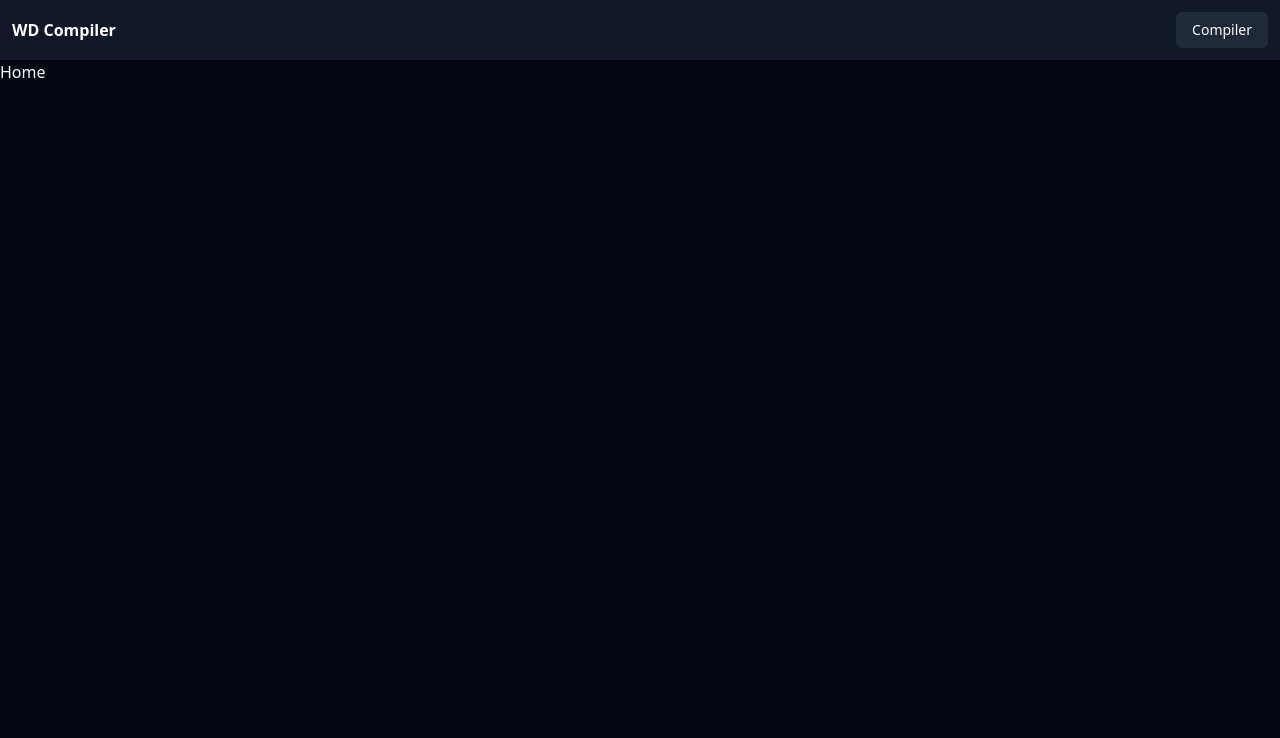
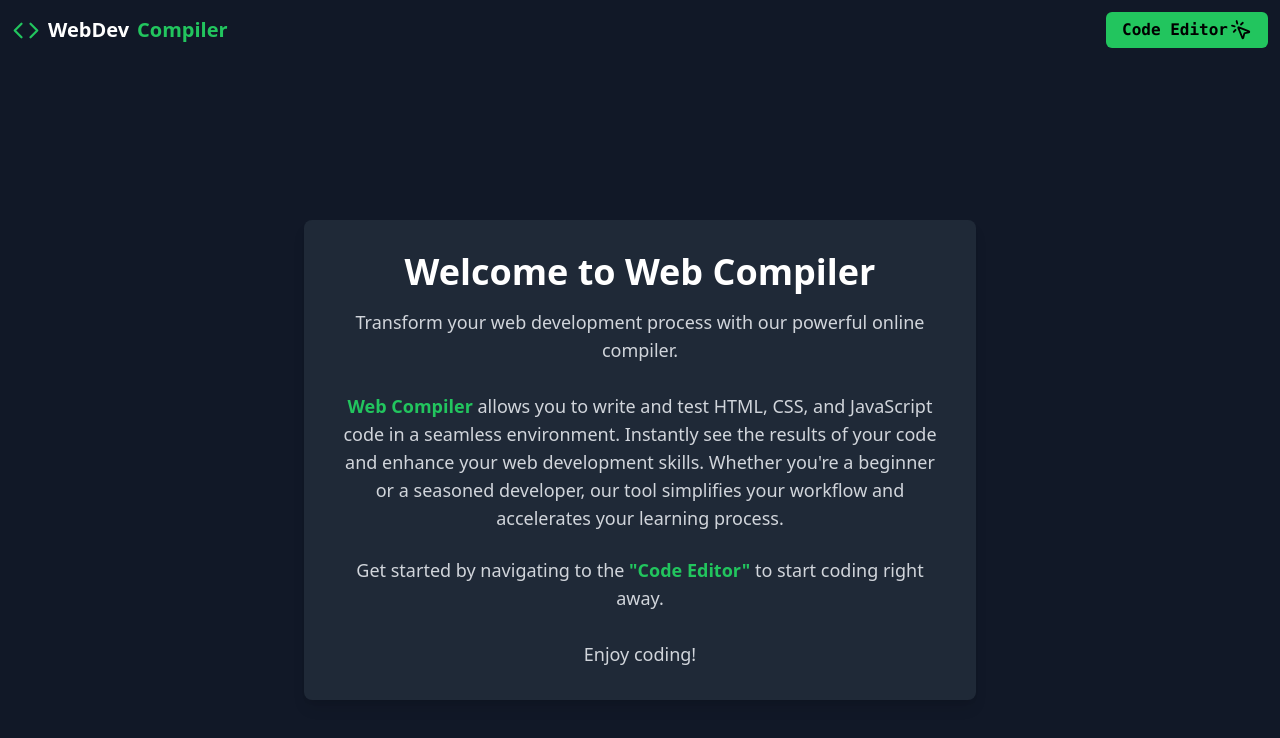
Before and after one commit to ashrutarora/webdev-compiler, a React (Vite) app in the folder client/: page / in a window 1280 px wide. Shown: the top 738 px of the page. Built offline with nearby package versions, Linux system fonts and the light colour scheme.

Commit message:
fixed home page, added icons

```diff
--- a/client/index.html
+++ b/client/index.html
@@ -5,6 +5,7 @@
     <link rel="icon" type="image/svg+xml" href="/icon.png" />
     <meta name="viewport" content="width=device-width, initial-scale=1.0" />
     <title>Web Dev Compiler</title>
+    <link href="https://fonts.googleapis.com/css2?family=Roboto:wght@500&family=Source+Code+Pro:wght@700&display=swap" rel="stylesheet">
   </head>
   <body>
     <div id="root"></div>
--- a/client/src/components/CodeRender.tsx
+++ b/client/src/components/CodeRender.tsx
@@ -25,7 +25,7 @@ export default function CodeRender() {
 
     const iframeCode = `data:text/html;charset=utf-8,${encodeURIComponent(combinedCode)}`
     return (
-        <div className="w-full h-full border-l-red-500 border-2 pl-[0.8px]">
+        <div className="w-full h-full border-l-green-500 border-2 pl-[0.8px]">
             <iframe src={iframeCode} className="w-full h-full" />
         </div>
     );
--- a/client/src/components/Header.tsx
+++ b/client/src/components/Header.tsx
@@ -1,15 +1,17 @@
 import { Link } from "react-router-dom";
 import { Button } from "./ui/button";
+import { Code, MousePointerClick } from 'lucide-react';
+
 
 export default function Header() {
   return (
     <nav className="w-full h-[60px] bg-gray-900 text-white p-3 flex justify-between items-center">
-      <Link to="/"><h2 className="font-bold select-none">WD Compiler</h2></Link>
+      <Link to="/"><h2 className="font-bold select-none flex flex-row gap-2 text-xl"> <Code className="pt-[1px] size-7 text-green-500" />WebDev <span className="text-green-500 text-xl ">Compiler</span> </h2></Link>
 
       <ul className="flex gap-2">
         <li>
           <Link to="/compiler">
-            <Button variant="secondary">Compiler</Button>
+            <Button variant="success" className="font-semibold text-base font-mono">Code Editor <MousePointerClick size={24} className="pl-[2px]"/></Button>
           </Link>
         </li>
       </ul>
--- a/client/src/pages/Home.tsx
+++ b/client/src/pages/Home.tsx
@@ -1,5 +1,23 @@
 export default function Home() {
   return (
-    <div>Home</div>
-  )
+    <div className="p-6 bg-gray-900 min-h-screen flex items-center justify-center">
+      <div className="max-w-2xl bg-gray-800 p-8 rounded-lg shadow-lg text-center">
+        <h1 className="text-4xl font-bold mb-4 text-white">Welcome to Web Compiler</h1>
+        <p className="text-lg mb-6 text-gray-300">
+          Transform your web development process with our powerful online compiler.
+          <br />
+          <br />
+          <span className="font-semibold text-green-500">Web Compiler</span> allows you to write and test HTML, CSS, and JavaScript code in a seamless environment.
+          Instantly see the results of your code and enhance your web development skills.
+          Whether you're a beginner or a seasoned developer, our tool simplifies your workflow and accelerates your learning process.
+        </p>
+        <p className="text-lg text-gray-300">
+          Get started by navigating to the <span className="font-semibold text-green-500">"Code Editor"</span> to start coding right away.
+          <br />
+          <br />
+          Enjoy coding!
+        </p>
+      </div>
+    </div>
+  );
 }
```
